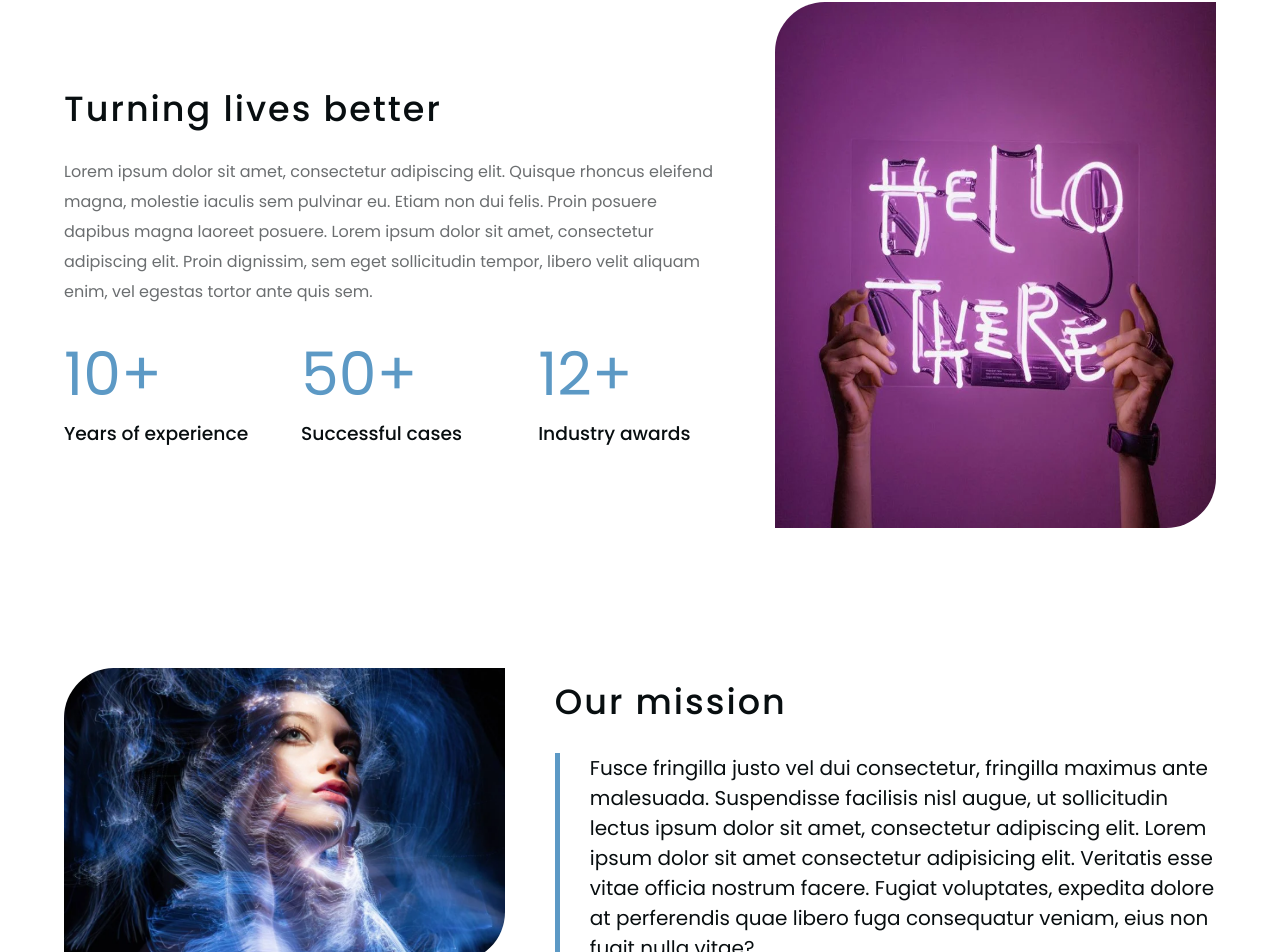
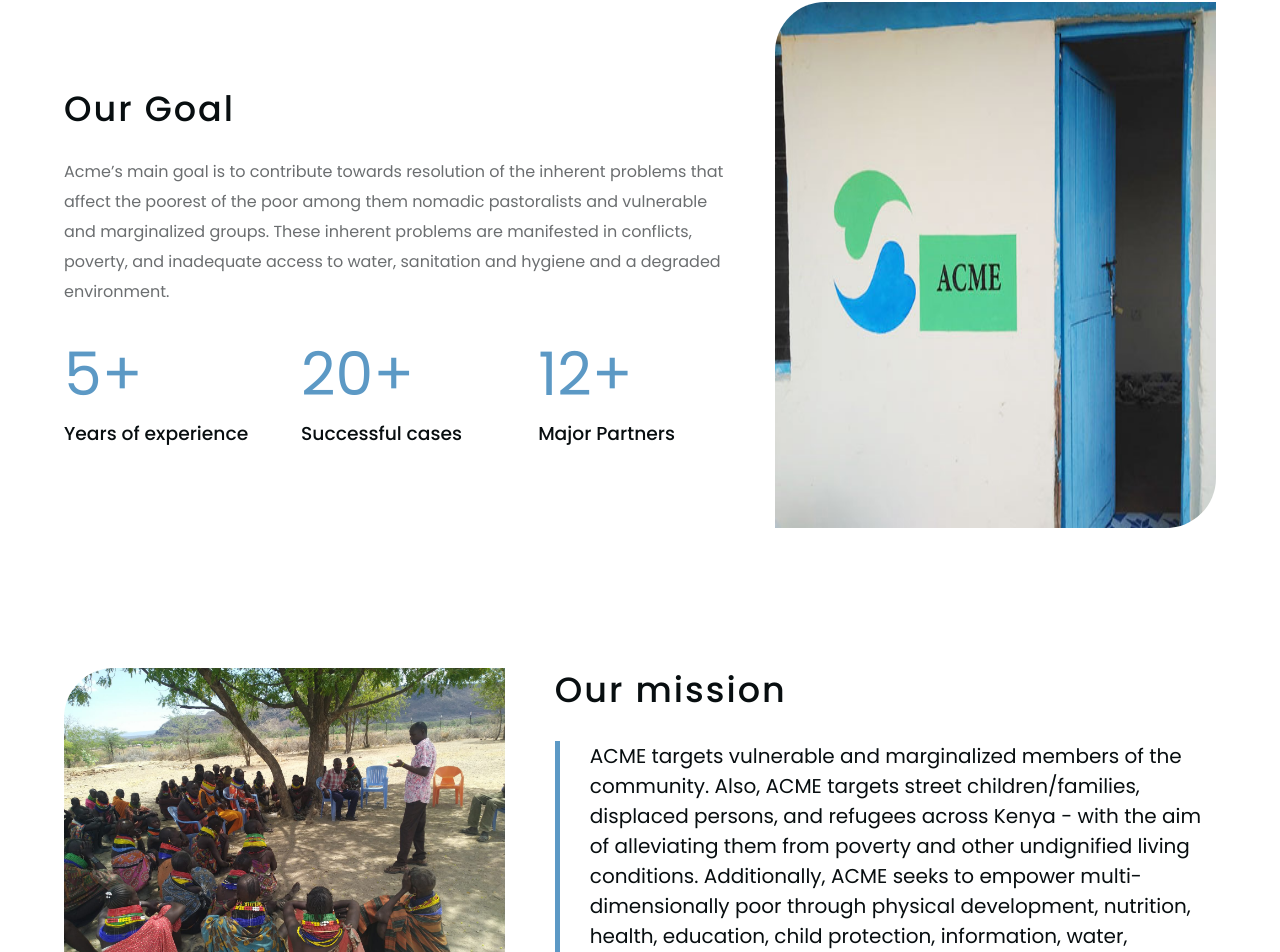
Before and after one commit to Imoite-zn/acme-org-site, a Next.js app: page /agency in a window 1280 px wide. Shown: the part 418-1370 px from the top of the page. Built offline with nearby package versions, Linux system fonts and the light colour scheme.

Commit message:
Update Agency.js

```diff
--- a/sections/Agency.js
+++ b/sections/Agency.js
@@ -15,36 +15,36 @@ const Agency = () => {
 
           <div className='content flex1'>
             <div className='left w-60 py'>
-              <TitleSm title='Turning lives better' />
-              <p className='desc-p'>Lorem ipsum dolor sit amet, consectetur adipiscing elit. Quisque rhoncus eleifend magna, molestie iaculis sem pulvinar eu. Etiam non dui felis. Proin posuere dapibus magna laoreet posuere. Lorem ipsum dolor sit amet, consectetur adipiscing elit. Proin dignissim, sem eget sollicitudin tempor, libero velit aliquam enim, vel egestas tortor ante quis sem.</p>
+              <TitleSm title='Our Goal' />
+              <p className='desc-p'>Acme’s main goal is to contribute towards resolution of the inherent problems that affect the poorest of the poor among them nomadic pastoralists and vulnerable and marginalized groups. These inherent problems are manifested in conflicts, poverty, and inadequate access to water, sanitation and hygiene and a degraded environment.</p>
               <div className='grid-3'>
                 <div className='box'>
-                  <h1 className='indigo'>10+</h1>
+                  <h1 className='indigo'>5+</h1>
                   <h3>Years of experience</h3>
                 </div>
                 <div className='box'>
-                  <h1 className='indigo'>50+</h1>
+                  <h1 className='indigo'>20+</h1>
                   <h3>Successful cases</h3>
                 </div>
                 <div className='box'>
                   <h1 className='indigo'>12+</h1>
-                  <h3>Industry awards</h3>
+                  <h3>Major Partners</h3>
                 </div>
               </div>
             </div>
             <div className='right w-40 ml'>
-              <img src='/images/s1.jpg' alt='Img' className='round' width='100%' height='100%' />
+              <img src='/images/a1.jpg' alt='Img' className='round' width='100%' height='100%' />
             </div>
           </div>
 
           <div className='content flex'>
             <div className='left w-40 py'>
-              <img src='/images/s4.jpg' alt='Img' className='round' width='100%' height='100%' />
+              <img src='/images/community.jpg' alt='Img' className='round' width='100%' height='100%' />
             </div>
             <div className='right w-60 ml'>
               <TitleSm title='Our mission' />
               <br />
-              <p className='misson-p'>Fusce fringilla justo vel dui consectetur, fringilla maximus ante malesuada. Suspendisse facilisis nisl augue, ut sollicitudin lectus ipsum dolor sit amet, consectetur adipiscing elit. Lorem ipsum dolor sit amet consectetur adipisicing elit. Veritatis esse vitae officia nostrum facere. Fugiat voluptates, expedita dolore at perferendis quae libero fuga consequatur veniam, eius non fugit nulla vitae?</p>
+              <p className='misson-p'>ACME targets vulnerable and marginalized members of the community. Also, ACME targets street children/families, displaced persons, and refugees across Kenya - with the aim of alleviating them from poverty and other undignified living conditions. Additionally, ACME seeks to empower multi-dimensionally poor through physical development, nutrition, health, education, child protection, information, water, sanitation and housing. ACME’s current constituency covers Turkana West Sub-County.</p>
             </div>
           </div>
         </div>
```
